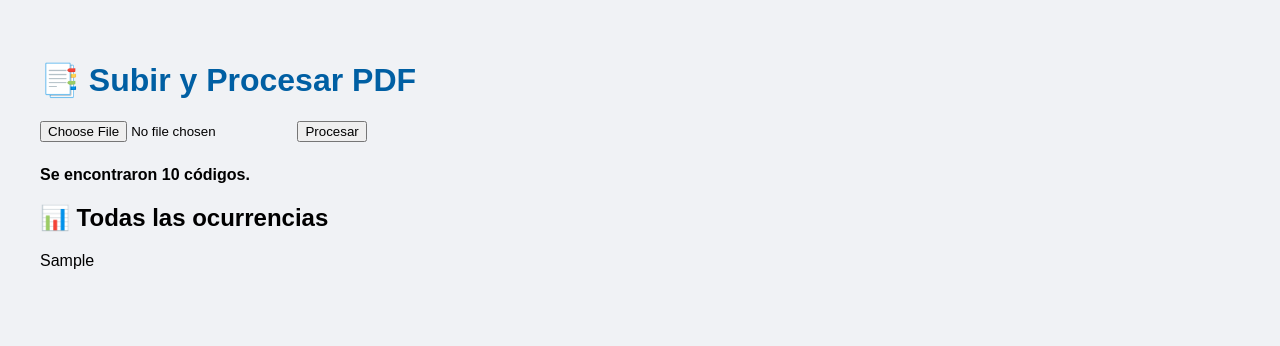
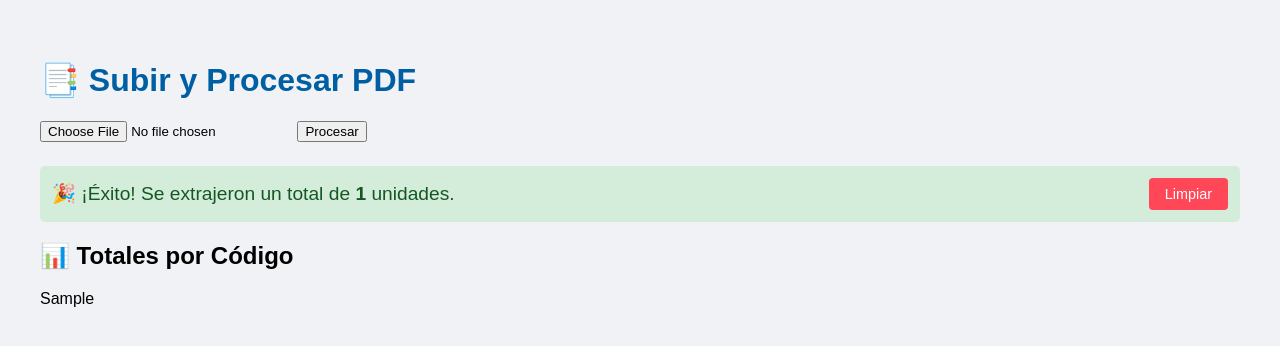
Before and after one commit to kino14n/pdf-extractor, a Flask app: template templates/index.html in a window 1280 px wide. Shown: the top 346 px of the page. Run offline with Flask 3, Linux system fonts and the light colour scheme; the template is opened without the code that fills it: most values are stand-ins (such as "Sample title", 1, 10 or a date in 2020).

Commit message:
feat: añadir botón Limpiar y mensaje de éxito destacado

```diff
--- a/templates/index.html
+++ b/templates/index.html
@@ -1,13 +1,39 @@
 <!DOCTYPE html>
 <html lang="es">
 <head>
-  <meta charset="UTF-8">
+  <meta charset="UTF-8" />
   <title>Extractor de Código y Cantidad</title>
   <style>
     body { font-family: sans-serif; padding: 2rem; background: #f0f2f5; }
     h1 { color: #005fa3; }
     form { margin-bottom: 1.5rem; }
-    table { border-collapse: collapse; width: 80%; max-width:600px; background: #fff; margin-top: 1rem; }
+    .message { font-size: 1.2rem; margin-top: 1rem; }
+    .message.success {
+      color: #155724;
+      background: #d4edda;
+      padding: 0.75rem;
+      border-radius: 5px;
+      display: flex;
+      align-items: center;
+    }
+    .message.success span { flex: 1; }
+    .btn-clear {
+      background: #ff4757;
+      color: #fff;
+      border: none;
+      padding: 0.5rem 1rem;
+      font-size: 0.9rem;
+      border-radius: 4px;
+      cursor: pointer;
+      margin-left: 1rem;
+    }
+    table {
+      border-collapse: collapse;
+      width: 80%;
+      max-width: 600px;
+      background: #fff;
+      margin-top: 1rem;
+    }
     th, td { border: 1px solid #ccc; padding: 0.5rem; text-align: center; }
     th { background: #0074D9; color: #fff; }
     .error { color: #c00; }
@@ -17,17 +43,20 @@
   <h1>📑 Subir y Procesar PDF</h1>
 
   {% if error %}
-    <p class="error">{{ error }}</p>
+    <p class="error">❌ {{ error }}</p>
   {% endif %}
 
   <form method="post" enctype="multipart/form-data">
-    <input type="file" name="pdf" accept="application/pdf" required>
+    <input type="file" name="pdf" accept="application/pdf" required />
     <button type="submit">Procesar</button>
   </form>
 
   {% if resumen_html %}
-    <p><strong>Se encontraron {{ total }} códigos.</strong></p>
-    <h2>📊 Todas las ocurrencias</h2>
+    <div class="message success">
+      <span>🎉 ¡Éxito! Se extrajeron un total de <strong>{{ total_qty }}</strong> unidades.</span>
+      <button class="btn-clear" onclick="window.location.href='/'">Limpiar</button>
+    </div>
+    <h2>📊 Totales por Código</h2>
     {{ resumen_html|safe }}
   {% endif %}
 </body>
```
